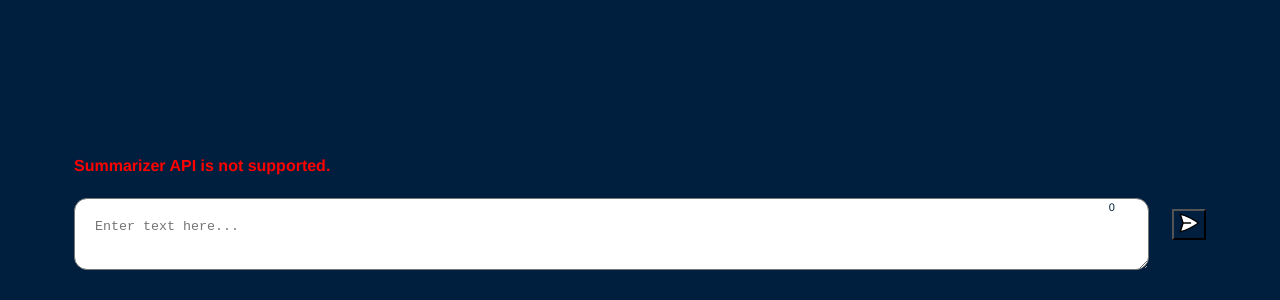
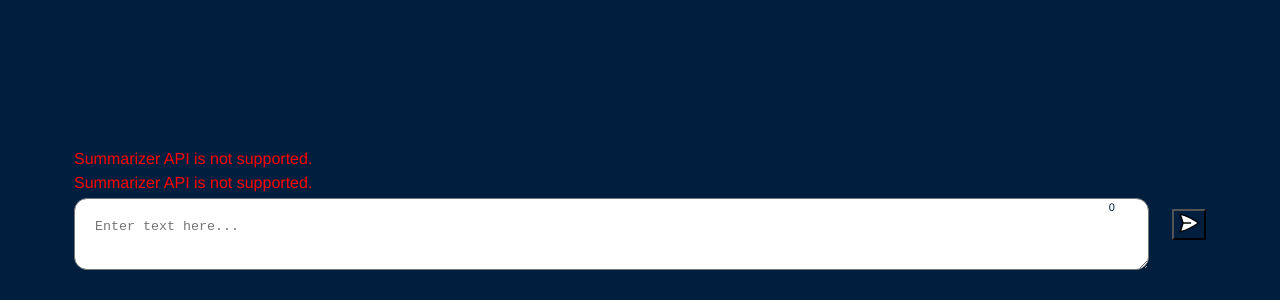
Before and after one commit to Ejiro-Frances/hng12-stage3-AI-Powered-Text-Processing-Interface, a React (Vite) app: page / in a window 1280 px wide. Shown: the part 500-800 px from the top of the page. Built offline with nearby package versions, Linux system fonts and the light colour scheme.

Commit message:
added error message

```diff
--- a/src/components/TextProcessor.jsx
+++ b/src/components/TextProcessor.jsx
@@ -210,7 +210,7 @@ const TextProcessor = () => {
   // Process text (detect language & store)
   const handleProcessText = async () => {
     if (inputText.trim() === "") {
-      setErrorMessage("Please enter some text.");
+      setErrorMessage("Please enter text.");
       return;
     }
 
@@ -233,7 +233,7 @@ const TextProcessor = () => {
     setCharCount(0);
   };
 
-  // ✅ Handle Enter key press
+  // Handle Enter key press
   const handleKeyDown = (event) => {
     if (event.key === "Enter") {
       event.preventDefault();
@@ -241,7 +241,7 @@ const TextProcessor = () => {
     }
   };
 
-  // ✅ Handle translation button click
+  // Handle translation button click
   const handleTranslateButtonClick = async (message, index) => {
     if (!message || !message.text) {
       console.error("Invalid message object:", message);
@@ -269,9 +269,7 @@ const TextProcessor = () => {
 
   return (
     <section>
-      {!isSupported && (
-        <p style={{ color: "red", fontWeight: "bold" }}>{errorMessage}</p>
-      )}
+      {!isSupported && <p className="error-message">{errorMessage}</p>}
 
       <div className="output-container">
         {messages.map((message, index) => (
@@ -320,7 +318,7 @@ const TextProcessor = () => {
               )}
             </div>
             {/* first div ends here */}
-            {/* next */}
+            {/* second begins here */}
             <div className="output-second-box">
               <p className="sum-check">
                 {Object.entries(message.translations).map(
@@ -346,6 +344,9 @@ const TextProcessor = () => {
           </div>
         ))}
       </div>
+
+      {/* Error message */}
+      {errorMessage && <div className="error-message">{errorMessage}</div>}
 
       {/* Input container */}
       <div className="input-container">
--- a/src/index.css
+++ b/src/index.css
@@ -15,7 +15,7 @@ body {
   font-size: 1.6rem;
   line-height: 1.5;
   background: #001f3f;
-  color: #fff;
+  color: #fefefe;
 }
 
 .main {
@@ -27,6 +27,17 @@ body {
   align-items: flex-end;
   padding: 1rem;
 }
+
+/* --------------------------------------------------------- */
+/* ------------------- Others --------------------- */
+/* --------------------------------------------------------- */
+.error-message {
+  color: red;
+  transform: translateY(70%);
+}
+/* --------------------------------------------------------- */
+/* ------------------- Input Container --------------------- */
+/* --------------------------------------------------------- */
 
 .input-container {
   display: grid;
@@ -69,6 +80,11 @@ body {
   border-radius: 5px;
   margin: 0.6rem 0;
 }
+
+/* --------------------------------------------------------- */
+/* ------------------- Output Container -------------------- */
+/* --------------------------------------------------------- */
+
 .message-output-container {
   display: grid;
   grid-template-columns: 1fr 1fr;
@@ -111,6 +127,10 @@ body {
   margin-bottom: 0.5rem;
 }
 
+/* --------------------------------------------------------- */
+/* --------------------- Media Query ----------------------- */
+/* --------------------------------------------------------- */
+
 @media (max-width: 600px) {
   .message-output-container {
     grid-template-columns: 1fr;
```
